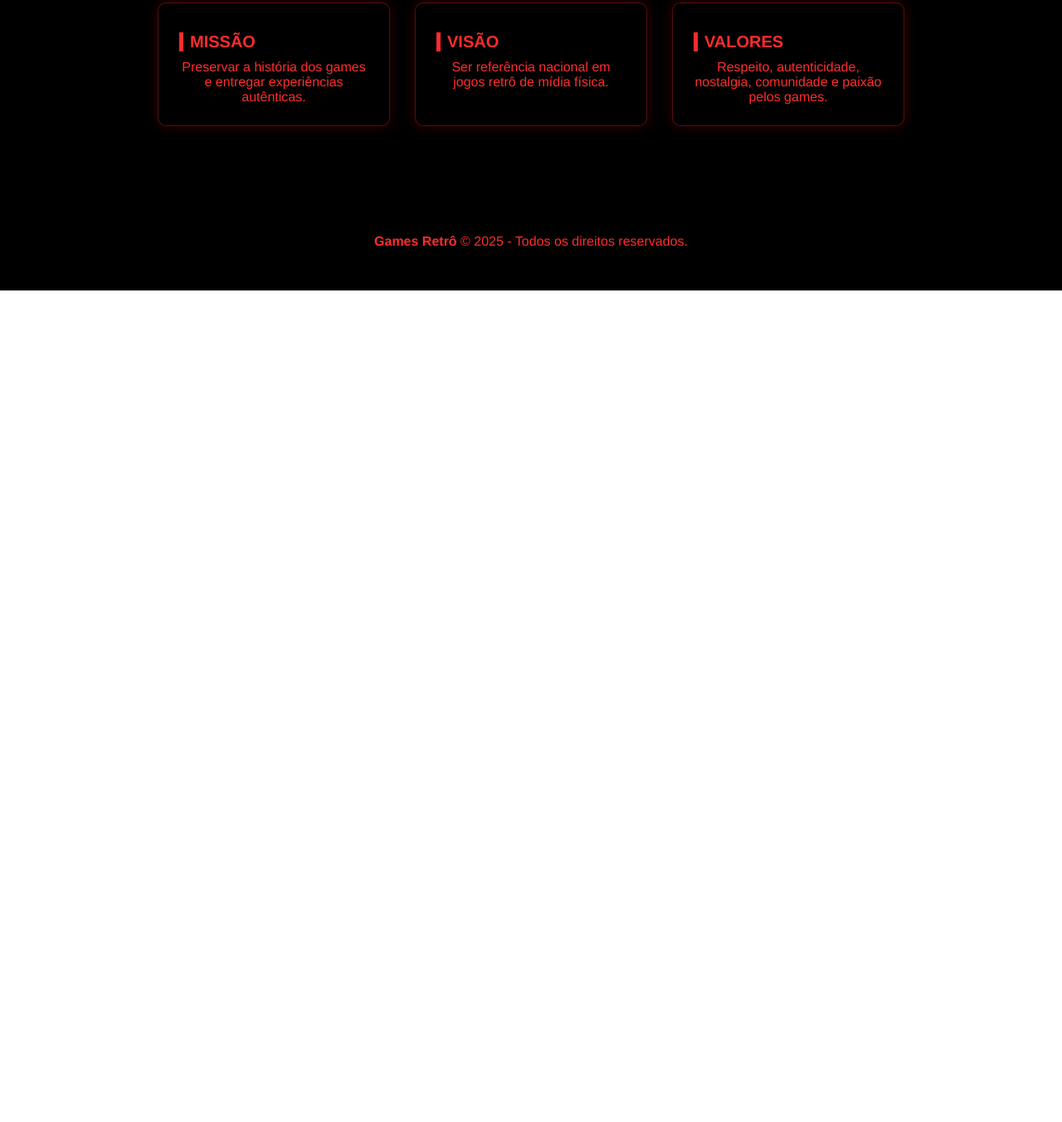
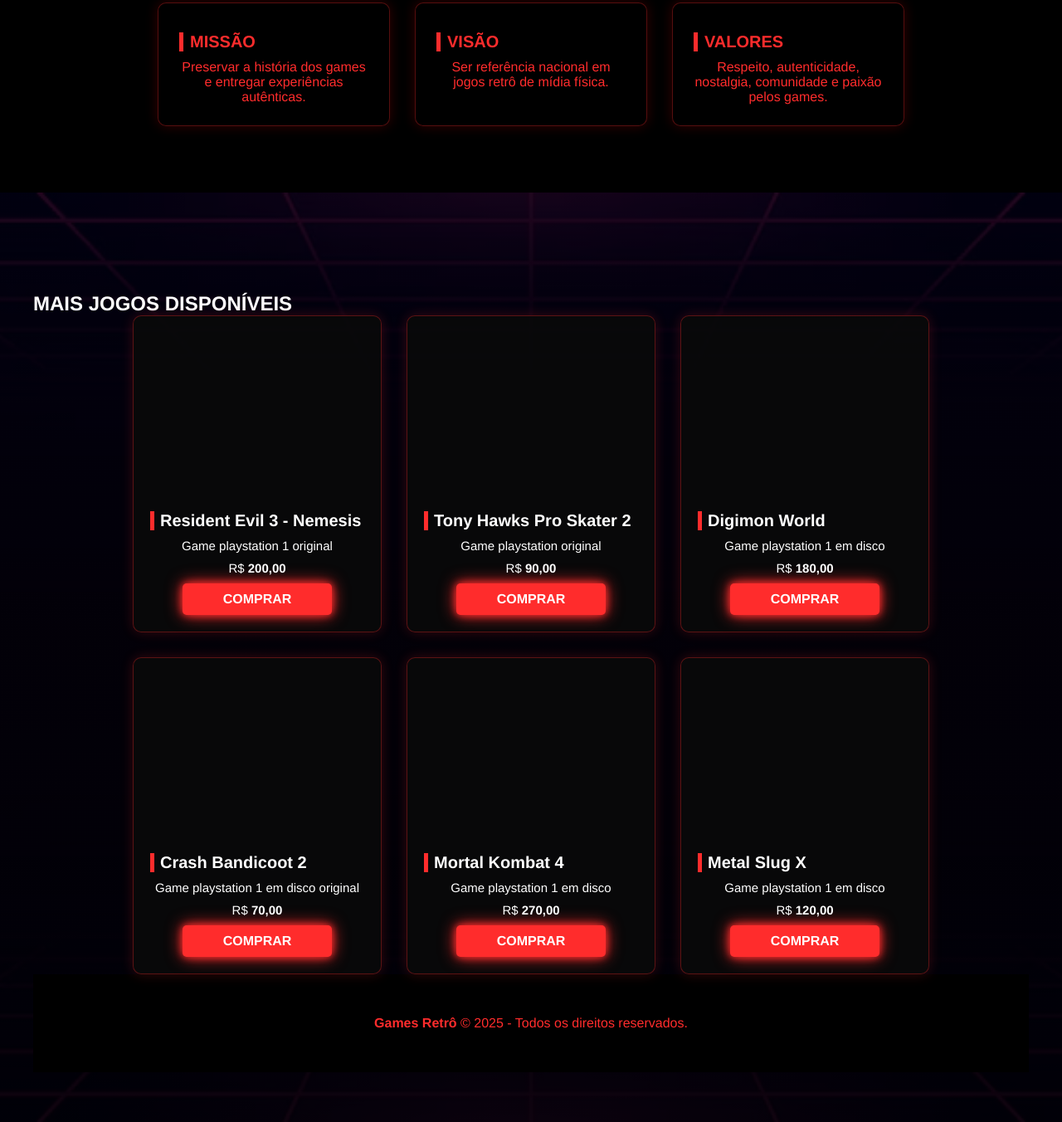
Before and after one commit to zepreda/gameretro, a plain HTML site: page index.html in a window 1280 px wide. Shown: the part 1411-2763 px from the top of the page at 83% size. Before the commit the page ends 1761 px from the top, so only its background shows below. Drawn offline with Linux system fonts and the light colour scheme.

Commit message:
adição de mais cards de jogos

```diff
--- a/index.html
+++ b/index.html
@@ -10,12 +10,14 @@
 <body>
     <!-- Cabeçalho -->
     <header>
-            <h1>GAMES RETRÔ</h1>
-            <nav>
-                <a href="#sobre">Sobre</a>
-                <a href="#games">Games</a>
-                <a href="#contato">Contato</a>
-            </nav>
+    <h1>GAMES RETRÔ</h1>
+    <nav>
+        <a href="#sobre">SOBRE</a>
+        <span class="menu-separador">|</span>
+        <a href="#games">GAMES</a>
+        <span class="menu-separador">|</span>
+        <a href="#contato">CONTATO</a>
+    </nav>
     </header>
 
     <!-- Grid de produtos -->
@@ -117,8 +119,66 @@
     </div>
 </section>
 
+<section id="games" class="container">
+    <h2 class="catalogo-title">MAIS JOGOS DISPONÍVEIS</h2>
 
-
+        <section class="products-container">
+            <div class="card">
+                <div class="product-image" id="img-7"></div>
+                <h3>Resident Evil 3 - Nemesis</h3>
+                <P>Game playstation 1 original</P>
+                <p>R$
+                    <span class="bold">200,00</span>
+                </p>
+                <a href="#" class="btn">Comprar</a>
+            </div>
+            <div class="card">
+                <div class="product-image" id="img-8"></div>
+                <h3>Tony Hawks Pro Skater 2</h3>
+                <P>Game playstation original</P>
+                <p>R$
+                    <span class="bold">90,00</span>
+                </p>
+                <a href="#" class="btn">Comprar</a>
+            </div>
+            <div class="card">
+                <div class="product-image" id="img-9"></div>
+                <h3>Digimon World</h3>
+                <P>Game playstation 1 em disco</P>
+                <p>R$
+                    <span class="bold">180,00</span>
+                </p>
+                <a href="#" class="btn">Comprar</a>
+            </div>
+            <div class="card">
+                <div class="product-image" id="img-10"></div>
+                <h3>Crash Bandicoot 2</h3>
+                <P>Game playstation 1 em disco original</P>
+                <p>R$
+                    <span class="bold">70,00</span>
+                </p>
+                <a href="#" class="btn">Comprar</a>
+            </div>
+            <div class="card">
+                <div class="product-image" id="img-11"></div>
+                <h3>Mortal Kombat 4</h3>
+                <P>Game playstation 1 em disco</P>
+                <p>R$
+                    <span class="bold">270,00</span>
+                </p>
+                <a href="#" class="btn">Comprar</a>
+            </div>
+            <div class="card">
+                <div class="product-image" id="img-12"></div>
+                <h3>Metal Slug X</h3>
+                <P>Game playstation 1 em disco</P>
+                <p>R$
+                    <span class="bold">120,00</span>
+                </p>
+                <a href="#" class="btn">Comprar</a>
+            </div>
+        </section>
+    </main>
     <!-- Rodapé -->
 
     <footer>
```
